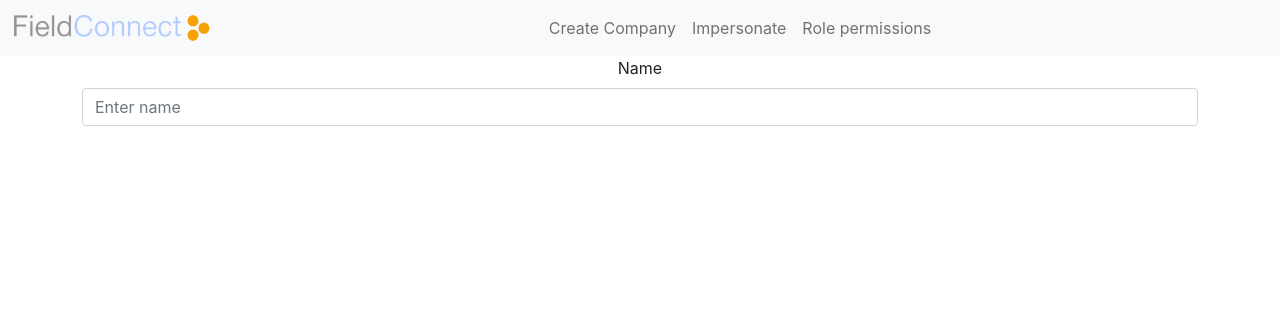
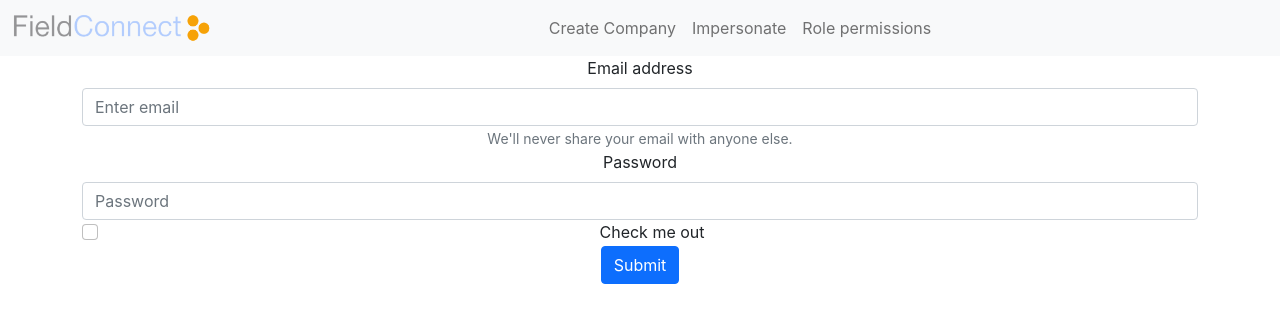
Before and after one commit to gitmanuelcruz/field-connect, a React (Vite) app: page / in a window 1280 px wide. Shown: the top 322 px of the page. Built offline with nearby package versions, Linux system fonts and the light colour scheme.

Commit message:
Formularios

```diff
--- a/src/components/paginas/Inicio.jsx
+++ b/src/components/paginas/Inicio.jsx
@@ -1,16 +1,32 @@
 import React, { Component } from 'react';
+import { Button } from 'react-bootstrap';
 import Container from 'react-bootstrap/Container';
 import Form from 'react-bootstrap/Form';
+
 
 export const Inicio = () => {
   return (
     <Container>
-    <Form>
-      <Form.Group controlId="formName">
-          <Form.Label>Name</Form.Label>
-          <Form.Control type="text" placeholder="Enter name" />
-      </Form.Group>
-    </Form>
-  </Container>
+      <Form>
+        <Form.Group controlId="formBasicEmail">
+          <Form.Label>Email address</Form.Label>
+          <Form.Control type="email" placeholder="Enter email" />
+          <Form.Text className="text-muted">
+            We'll never share your email with anyone else.
+          </Form.Text>
+        </Form.Group>
+
+        <Form.Group controlId="formBasicPassword">
+          <Form.Label>Password</Form.Label>
+          <Form.Control type="password" placeholder="Password" />
+        </Form.Group>
+        <Form.Group controlId="formBasicCheckbox">
+          <Form.Check type="checkbox" label="Check me out" />
+        </Form.Group>
+        <Button variant="primary" type="submit">
+          Submit
+        </Button>
+      </Form>
+    </Container>
   )
 }
```
